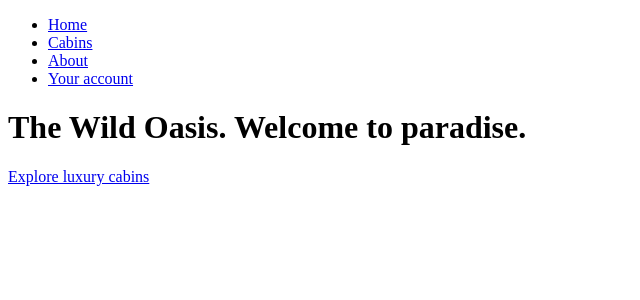
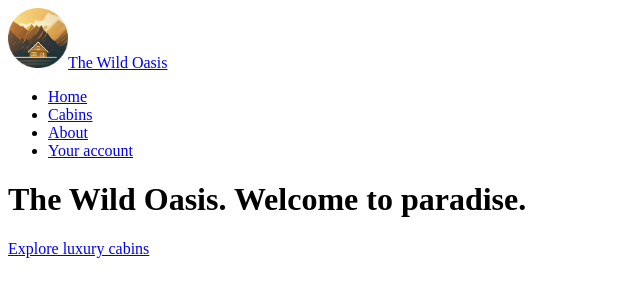
Before and after one commit to NikolaGedovic/the-wild-oasis-website, a Next.js app: page / in a window 1280 px wide. Shown: the top 300 px of the page, without its empty margins (0-640 px from the left). Built offline with nearby package versions, Linux system fonts and the light colour scheme.

Commit message:
creating a layout

```diff
--- /dev/null
+++ b/app/components/Logo.js
@@ -0,0 +1,12 @@
+function Logo() {
+  return (
+    <a href="/" className="z-10 flex items-center gap-4">
+      <img src={"/logo.png"} height="60" width="60" alt="The Wild Oasis logo" />
+      <span className="text-xl font-semibold text-primary-100">
+        The Wild Oasis
+      </span>
+    </a>
+  );
+}
+
+export default Logo;
--- a/app/layout.js
+++ b/app/layout.js
@@ -1,12 +1,20 @@
+import Logo from "./components/Logo";
+import Navigation from "./components/Navigation";
+
 export const metadata = {
-  title: 'Next.js',
-  description: 'Generated by Next.js',
-}
+  title: "The Wild Oasis",
+};
 
 export default function RootLayout({ children }) {
   return (
-    <html lang="en">
-      <body>{children}</body>
+    <html lang={"en"}>
+      <body>
+        <header>
+          <Logo />
+          <Navigation />
+        </header>
+        <main>{children}</main>
+      </body>
     </html>
-  )
+  );
 }
--- a/app/page.js
+++ b/app/page.js
@@ -4,7 +4,6 @@
 export default function Page() {
   return (
     <div>
-      <Navigation />
       <h1>The Wild Oasis. Welcome to paradise.</h1>
       <Link href={"/cabins"}>Explore luxury cabins</Link>
     </div>
```
Also changed, not shown: public/logo.png (added).
